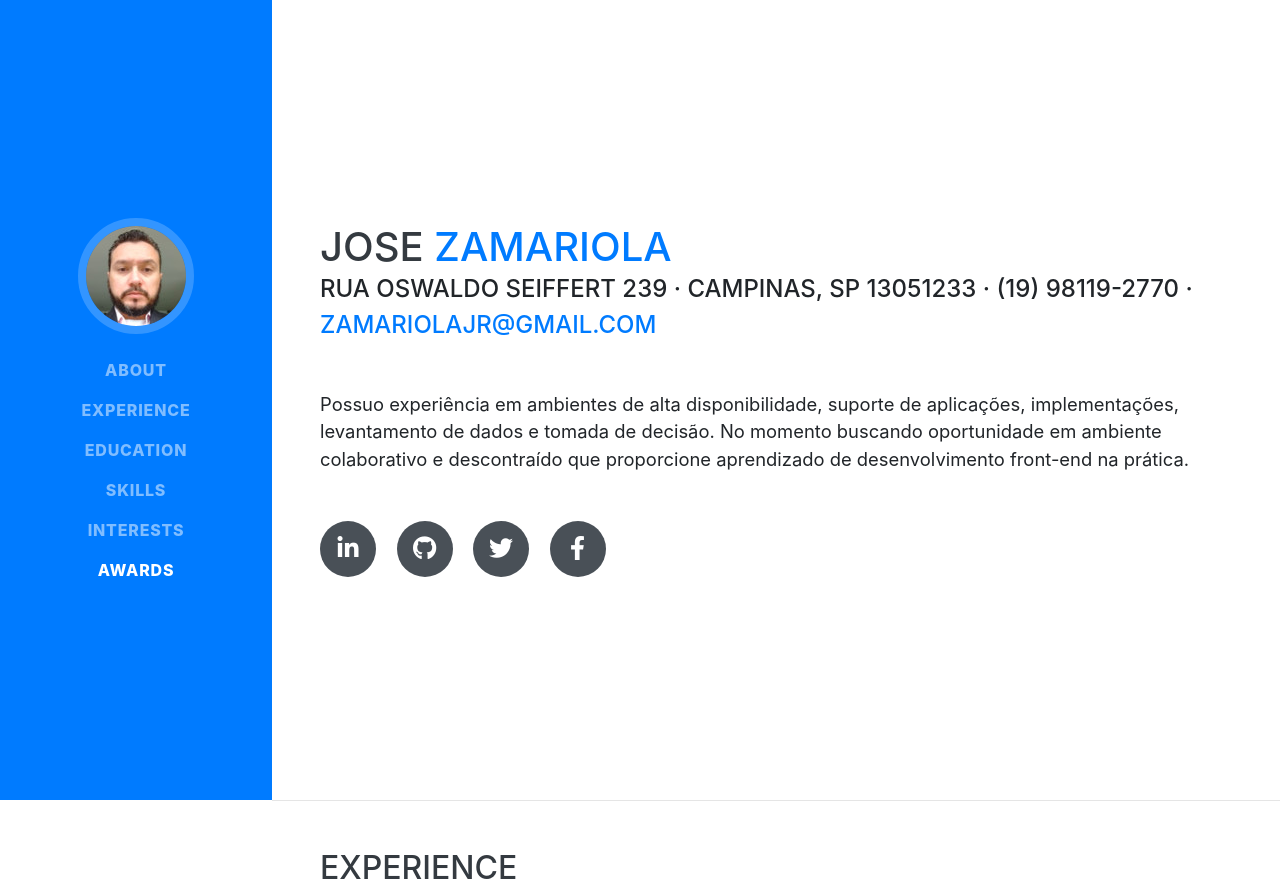
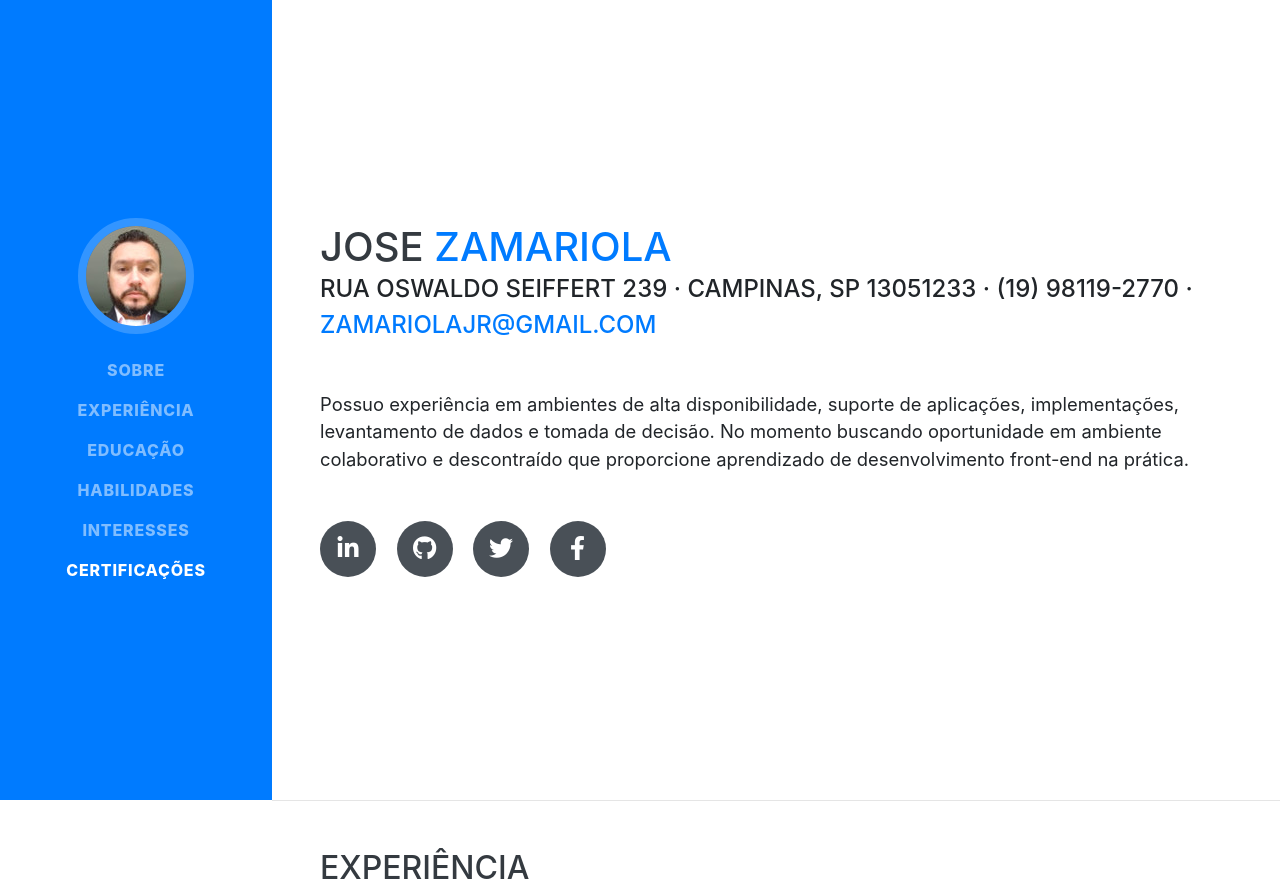
Before and after one commit to zamariolajr/zamariolajr.github.io, a website with bundled scripts: page index.html in a window 1280 px wide. Shown: the top 890 px of the page. Built offline with nearby package versions, Linux system fonts and the light colour scheme; a web font is replaced by a local one.

Commit message:
tradução dos bullets

```diff
--- a/index.html
+++ b/index.html
@@ -38,22 +38,22 @@
     <div class="collapse navbar-collapse" id="navbarSupportedContent">
       <ul class="navbar-nav">
         <li class="nav-item">
-          <a class="nav-link js-scroll-trigger" href="#about">About</a>
+          <a class="nav-link js-scroll-trigger" href="#about">Sobre</a>
         </li>
         <li class="nav-item">
-          <a class="nav-link js-scroll-trigger" href="#experience">Experience</a>
+          <a class="nav-link js-scroll-trigger" href="#experience">Experiência</a>
         </li>
         <li class="nav-item">
-          <a class="nav-link js-scroll-trigger" href="#education">Education</a>
+          <a class="nav-link js-scroll-trigger" href="#education">Educação</a>
         </li>
         <li class="nav-item">
-          <a class="nav-link js-scroll-trigger" href="#skills">Skills</a>
+          <a class="nav-link js-scroll-trigger" href="#skills">Habilidades</a>
         </li>
         <li class="nav-item">
-          <a class="nav-link js-scroll-trigger" href="#interests">Interests</a>
+          <a class="nav-link js-scroll-trigger" href="#interests">Interesses</a>
         </li>
         <li class="nav-item">
-          <a class="nav-link js-scroll-trigger" href="#awards">Awards</a>
+          <a class="nav-link js-scroll-trigger" href="#awards">Certificações</a>
         </li>
       </ul>
     </div>
@@ -91,7 +91,7 @@
 
     <section class="resume-section p-3 p-lg-5 d-flex justify-content-center" id="experience">
       <div class="w-100">
-        <h2 class="mb-5">Experience</h2>
+        <h2 class="mb-5">Experiência</h2>
 
         <div class="resume-item d-flex flex-column flex-md-row justify-content-between mb-5">
           <div class="resume-content">
@@ -145,7 +145,7 @@
 
     <section class="resume-section p-3 p-lg-5 d-flex align-items-center" id="education">
       <div class="w-100">
-        <h2 class="mb-5">Education</h2>
+        <h2 class="mb-5">Educação</h2>
 
         <div class="resume-item d-flex flex-column flex-md-row justify-content-between mb-5">
           <div class="resume-content">
@@ -176,7 +176,7 @@
 
     <section class="resume-section p-3 p-lg-5 d-flex align-items-center" id="skills">
       <div class="w-100">
-        <h2 class="mb-5">Skills</h2>
+        <h2 class="mb-5">Habilidades</h2>
 
         <div class="subheading mb-3">Programming Languages &amp; Tools</div>
         <ul class="list-inline dev-icons">
@@ -213,7 +213,7 @@
 
     <section class="resume-section p-3 p-lg-5 d-flex align-items-center" id="interests">
       <div class="w-100">
-        <h2 class="mb-5">Interests</h2>
+        <h2 class="mb-5">Interesses</h2>
         <p>Apaixonado por inovação, motores e esporte. Adoro contemplar a natureza, uma noite estrelada é capaz de me fazer sonhar acordado.</p>
         <p class="mb-0">Quando em casa gosto de curtir minha família, reunir todos para um churrasco. Também aprecio leitura, alguns temas prediletos são física quântica, desenvolvimento pessoal e tecnologia.</p>
       </div>
@@ -223,7 +223,7 @@
 
     <section class="resume-section p-3 p-lg-5 d-flex align-items-center" id="awards">
       <div class="w-100">
-        <h2 class="mb-5">Awards &amp; Certifications</h2>
+        <h2 class="mb-5">Certificações</h2>
         <ul class="fa-ul mb-0">
           <li>
             <i class="fa-li fa fa-trophy text-warning"></i>
```
